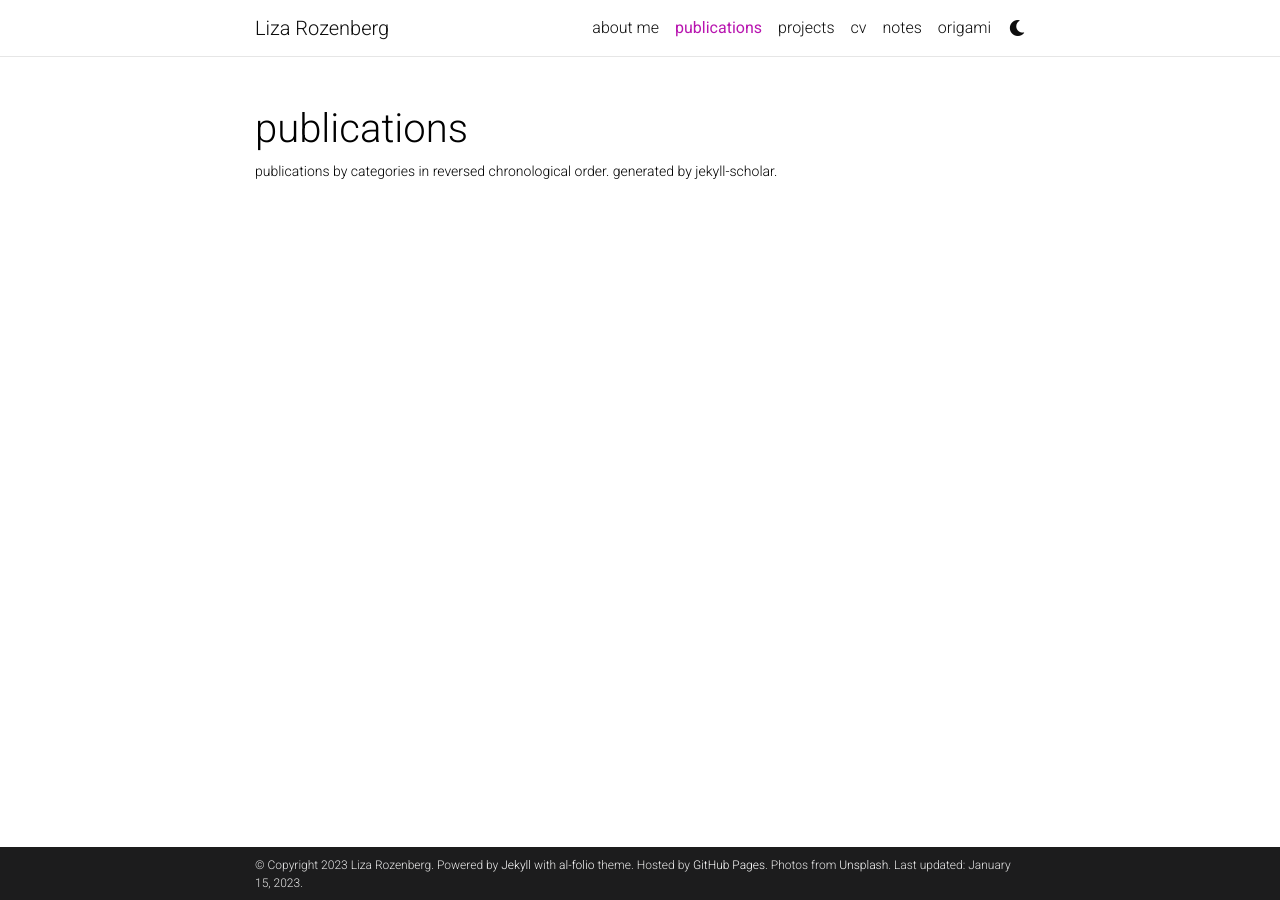
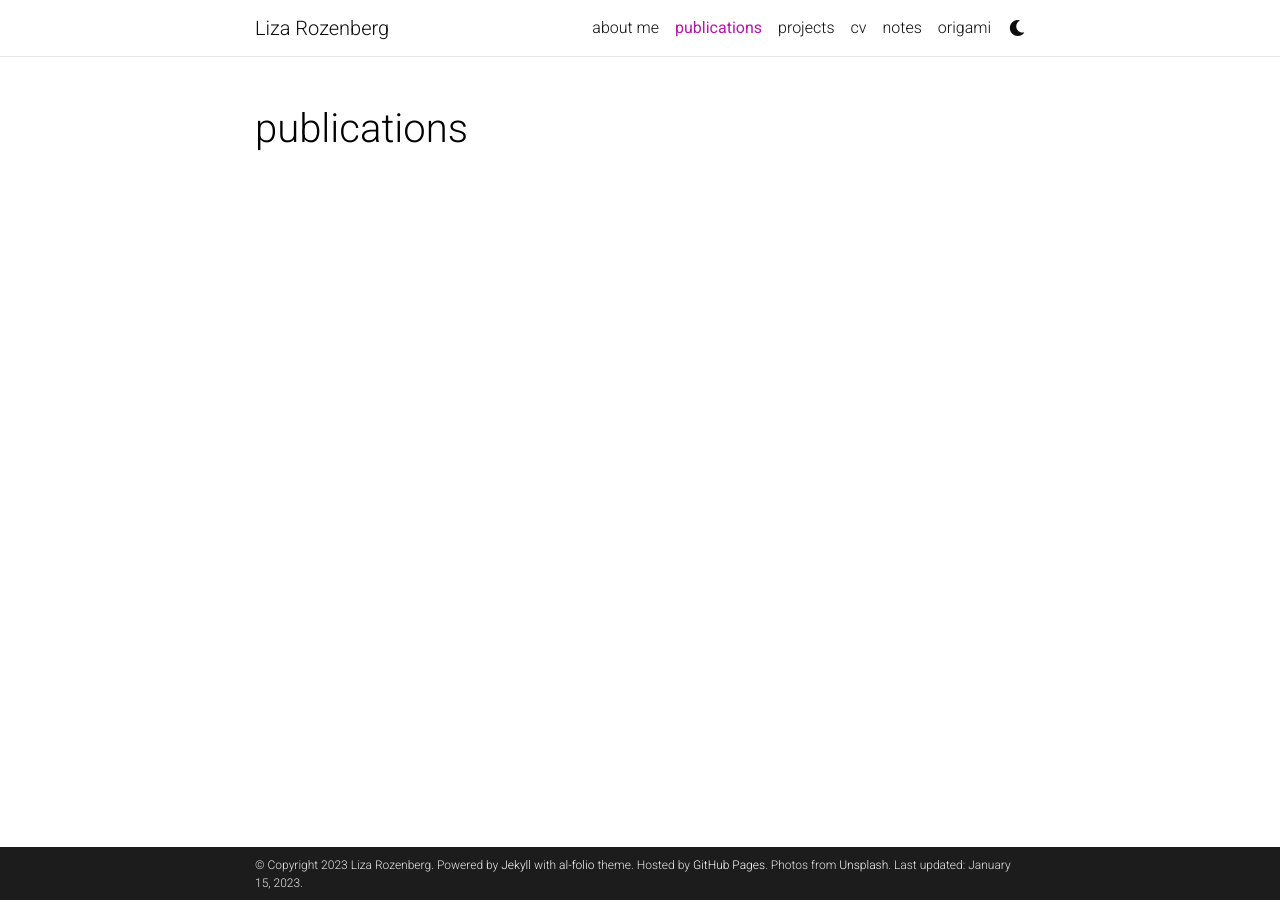
Before and after one commit to acequark/acequark.github.io, a Jekyll site: the page built from _pages/publications.md, in a window 1280 px wide. Built offline with Jekyll 4.4.1, drawn with Linux system fonts in a browser that asks for light colours; comment, search, counter and statistics services are not loaded; a style sheet for code colours, icons or effects is not loaded.

Commit message:
Update publications.md

```diff
--- a/_pages/publications.md
+++ b/_pages/publications.md
@@ -2,16 +2,13 @@
 layout: page
 permalink: /publications/
 title: publications
-description: publications by categories in reversed chronological order. generated by jekyll-scholar.
+description:
 nav: true
 nav_order: 1
 ---
 <!-- _pages/publications.md -->
 <div class="publications">
 
-{%- for y in page.years %}
-  <h2 class="year">{{y}}</h2>
-  {% bibliography -f papers -q @*[year={{y}}]* %}
-{% endfor %}
+
 
 </div>
```
